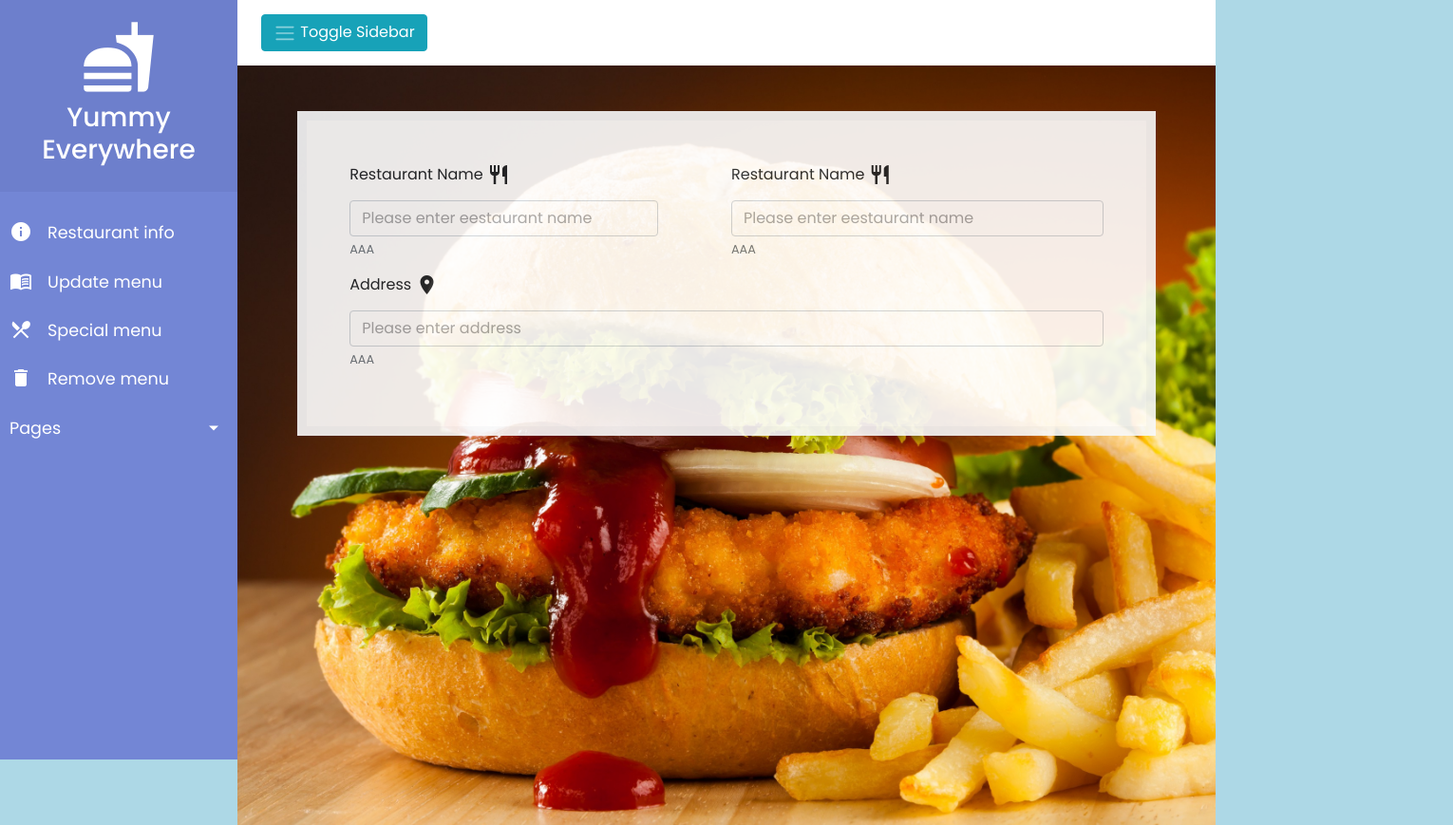
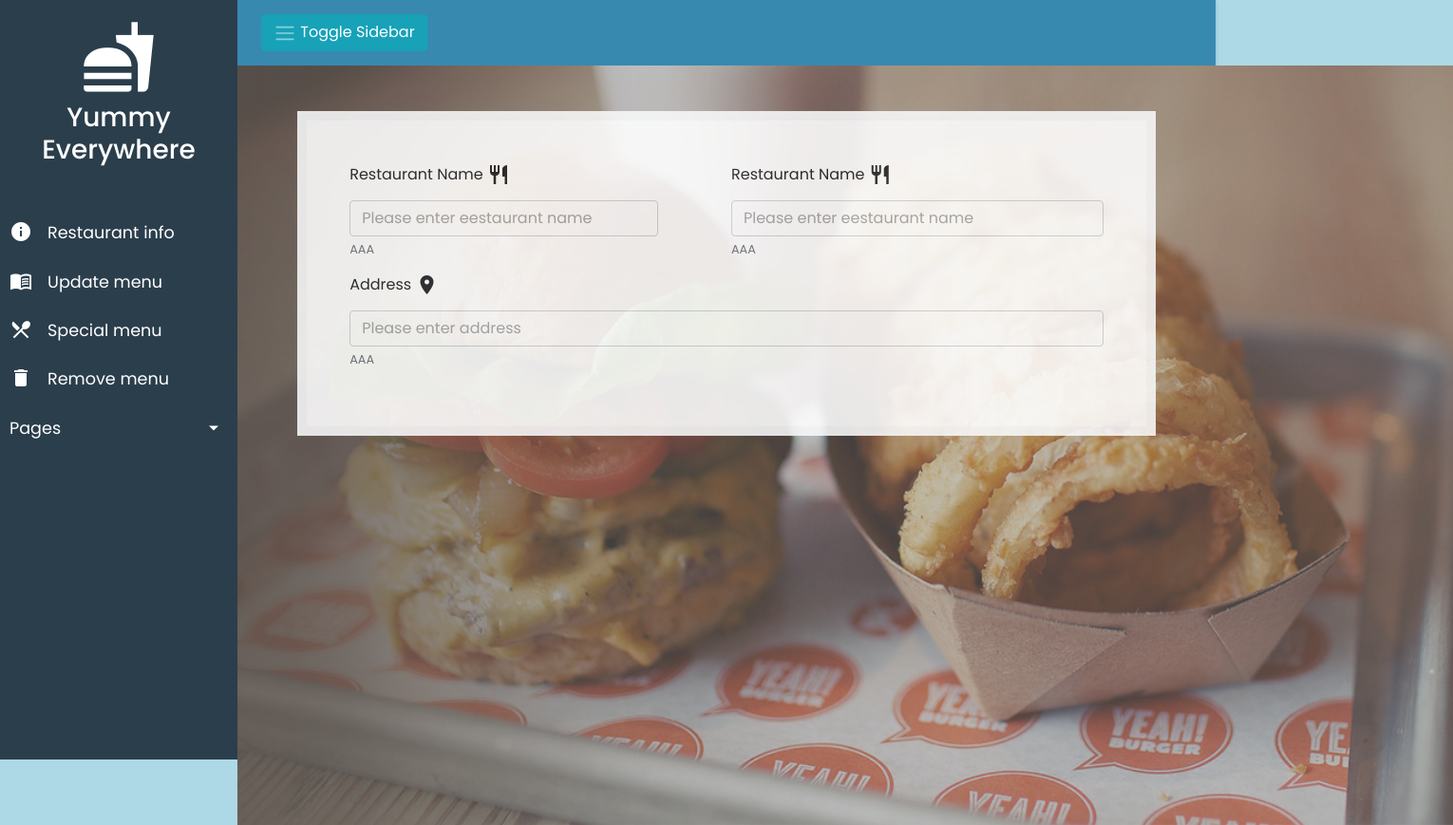
Before and after one commit to defaultax7/4506, a plain HTML site: page index.html in a window 1280 px wide. Shown: the whole page at 95% size, 1530 px wide, since content can reach past the window. Drawn offline with Linux system fonts and the light colour scheme.

Commit message:
未執css 出黎 nav bar color麻麻

```diff
--- a/css/sideBar.css
+++ b/css/sideBar.css
@@ -32,6 +32,7 @@ a:focus {
     background: #fff;
     border: none;
     border-radius: 0;
+    background-color: #3889B0;
      /* margin-bottom: 40px; */
     box-shadow: 1px 1px 3px rgba(0, 0, 0, 0.1);
 }
@@ -58,7 +59,7 @@ a:focus {
     width: 100%;
 }
 
-#sidebar {
+/* #sidebar {
     width: 250px;
     position: fixed;
     top: 0;
@@ -68,7 +69,7 @@ a:focus {
     background: #7386D5;
     color: #fff;
     transition: all 0.3s;
-}
+} */
 #sidebar #logo {
     font-size: 5em; }
 #sidebar.active #logo {
@@ -98,7 +99,7 @@ a:focus {
 
 #sidebar .sidebar-header {
     padding: 20px;
-    background: #6d7fcc;
+    background: #2B3E4C;
 }
 
 #sidebar ul.components {
@@ -228,7 +229,7 @@ a.article:hover {
     left: 0;
     height: 100vh;
     z-index: 999;
-    background: #7386D5;
+    background: #2B3E4C;
     color: #fff;
     transition: all 0.3s;
 }
@@ -236,9 +237,6 @@ a.article:hover {
 
 #testBlock {
     height: 100vh;
-    background-image: url("../photo/background.jpg");
-    background-size: cover;
-    background-color: lightblue;
 }
 
 
--- a/index.html
+++ b/index.html
@@ -14,7 +14,7 @@
             border: 10px solid #f8f9fa;
             padding: 5%;
             background-color: white;
-            opacity: 0.9;
+            opacity: 0.88;
         }
     </style>
 </head>
@@ -92,6 +92,8 @@
                     </button>
                 </div>
             </nav>
+            <div><img src="img/background.jpg" style="position: absolute ; width : 100vw ; height: 100vh;"></div>
+            <div style="position: absolute ; background-color : rgba(155, 155, 155, 0.4) ; width: 100vw ; height: 100vh"></div>
 
             <div id="testBlock" class="col-md-12 p-5">
                 <div class="container-fluid">
```
Also changed, not shown: img/a.jpg (renamed from photo/background.jpg), img/background.jpg (added).
